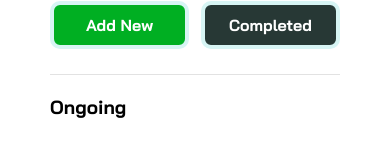
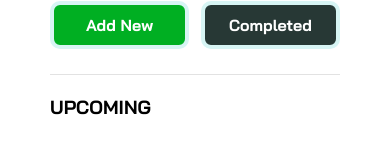
Before and after one commit to matinadongol/TravelTracker, a React Native app in the folder explorez/: screen / in a window 390 px wide. Shown: the part 273-430 px from the top of the page. Built offline with nearby package versions, Linux system fonts and the light colour scheme.

Commit message:
Small Changes in HomePage UI

```diff
--- a/explorez/components/Homepage/ActivitiesComponent/ActivitiesComponent.js
+++ b/explorez/components/Homepage/ActivitiesComponent/ActivitiesComponent.js
@@ -1,12 +1,12 @@
 import {View, StyleSheet} from "react-native"
 import TripsComponent from "./TripsComponent/TripsComponent"
-import OngoingComponent from "./OngoingComponent/OngoingComponent"
+import UpcomingComponent from "./UpcomingComponent/UpcomingComponent"
 
 const ActivitiesComponent = () => {
     return (
         <View style={Styles.container}>
             <TripsComponent/>
-            <OngoingComponent/>
+            <UpcomingComponent/>
         </View>
     )
 }
--- a/explorez/components/Homepage/ActivitiesComponent/OngoingComponent/OngoingComponent.js
+++ b/explorez/components/Homepage/ActivitiesComponent/UpcomingComponent/UpcomingComponent.js
@@ -2,7 +2,7 @@ import {View, Text, StyleSheet, ScrollView} from "react-native"
 import { useFonts } from "expo-font"
 
 
-const OngoingComponent = () => {
+const UpcomingComponent = () => {
     let [fontLoaded] = useFonts({
         'bai': require('../../../../assets/fonts/BaiJamjuree-Bold.ttf')
     })
@@ -13,7 +13,7 @@ const OngoingComponent = () => {
 
     return (
         <View style={Styles.container}>
-            <Text style={Styles.ongoingTxt}>Ongoing</Text>
+            <Text style={Styles.upcomingTxt}>UPCOMING</Text>
             <ScrollView>
 
             </ScrollView>
@@ -26,7 +26,7 @@ const Styles = StyleSheet.create({
         marginTop:20,
         paddingBottom:25,
     },
-    ongoingTxt:{
+    upcomingTxt:{
         fontFamily:'bai',
         fontSize:19,
         color:'black',
@@ -34,4 +34,4 @@ const Styles = StyleSheet.create({
     }
 })
 
-export default OngoingComponent
+export default UpcomingComponent
```
